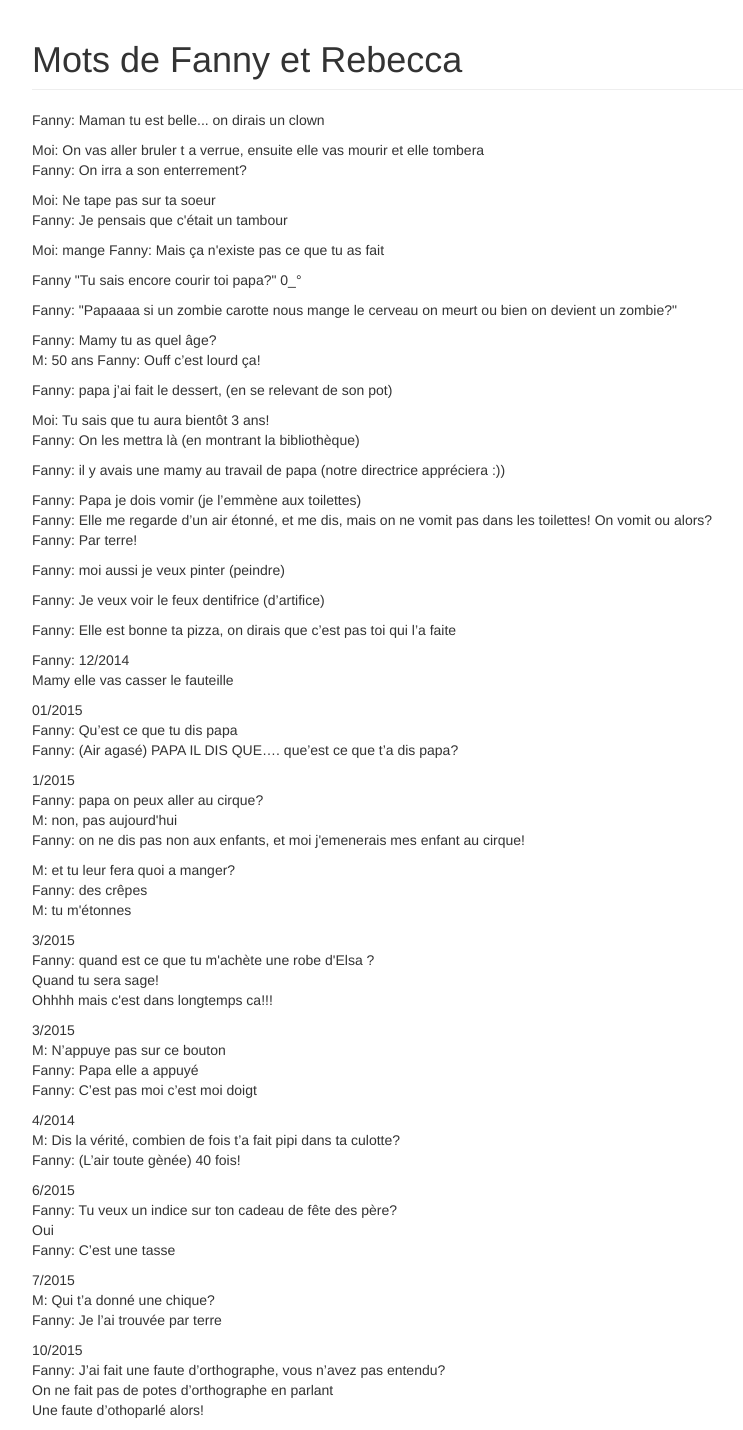
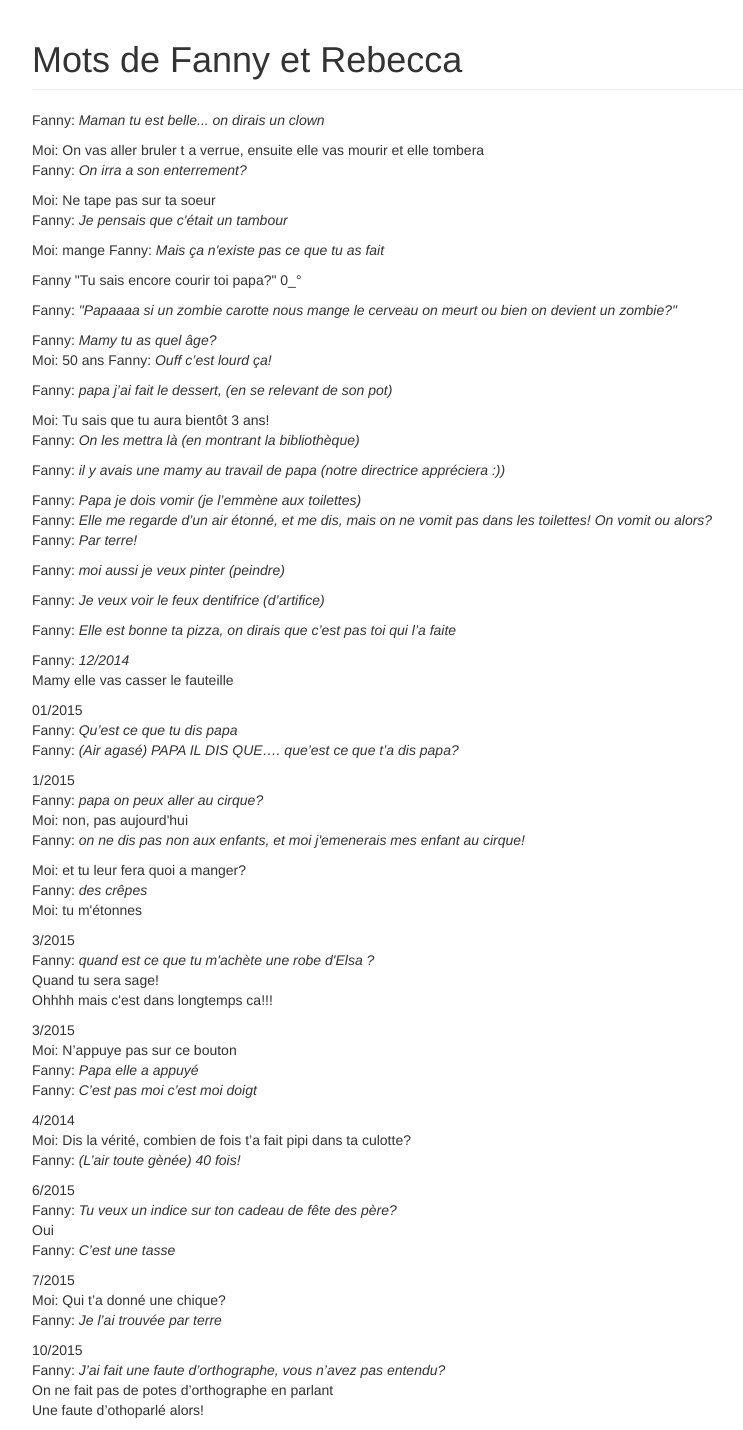
Before and after one commit to stratosilver/the-funny-things-my-daughters-said, a PHP site: page / in a window 1280 px wide. Shown: the whole page, without its empty margins (38-781 px from the left). Run offline with PHP 8.4, Linux system fonts and the light colour scheme.

Commit message:
corrected some styles

```diff
--- a/index.php
+++ b/index.php
@@ -12,7 +12,7 @@
 
 <style>
 .sentence{
-	text-
+	font-style: italic;
 }
 </style>
 </head>
@@ -40,7 +40,7 @@ Fanny "Tu sais encore courir toi papa?" 0_°</span><br>
 Fanny: <span class="sentence">"Papaaaa si un zombie carotte nous mange le cerveau on meurt ou bien on devient un zombie?"</span><br>
 </p><p>
 Fanny: <span class="sentence">Mamy tu as quel âge? </span><br>
-M: 50 ans
+Moi: 50 ans
 Fanny: <span class="sentence">Ouff c’est lourd ça!</span><br>
 </p><p>
 Fanny: <span class="sentence">papa j’ai fait le dessert, (en se relevant de son pot)</span><br>
@@ -69,12 +69,12 @@ Fanny: <span class="sentence">(Air agasé) PAPA IL DIS QUE…. que’est ce que
 </p><p>
  1/2015<br>
 Fanny: <span class="sentence">papa on peux aller au cirque?</span><br>
-M: non, pas aujourd'hui</span><br>
+Moi: non, pas aujourd'hui</span><br>
 Fanny: <span class="sentence">on ne dis pas non aux enfants, et moi j'emenerais mes enfant au cirque!</span><br>
 </p><p>
-M: et tu leur fera quoi a manger? </span><br>
+Moi: et tu leur fera quoi a manger? </span><br>
 Fanny: <span class="sentence">des crêpes </span><br>
-M: tu m'étonnes </span><br>
+Moi: tu m'étonnes </span><br>
 </p><p>
 3/2015<br>
 Fanny: <span class="sentence">quand est ce que tu m'achète une robe d'Elsa ?</span><br>
@@ -82,12 +82,12 @@ Quand tu sera sage!</span><br>
 Ohhhh mais c'est dans longtemps ca!!!</span><br>
 </p><p>
 3/2015<br>
-M: N’appuye pas sur ce bouton </span><br>
+Moi: N’appuye pas sur ce bouton </span><br>
 Fanny: <span class="sentence">Papa elle a appuyé</span><br>
 Fanny: <span class="sentence">C’est pas moi c’est moi doigt</span><br>
 </p><p>
 4/2014<br>
-M: Dis la vérité, combien de fois t’a fait pipi dans ta culotte?</span><br>
+Moi: Dis la vérité, combien de fois t’a fait pipi dans ta culotte?</span><br>
 Fanny: <span class="sentence">(L’air toute gènée) 40 fois!</span><br>
 </p><p>
 6/2015<br>
@@ -96,7 +96,7 @@ Oui</span><br>
 Fanny: <span class="sentence">C’est une tasse</span><br>
 </p><p>
 7/2015<br>
-M: Qui t’a donné une chique?</span><br>
+Moi: Qui t’a donné une chique?</span><br>
 Fanny: <span class="sentence">Je l’ai trouvée par terre</span><br>
 </p><p>
 10/2015<br>
```
